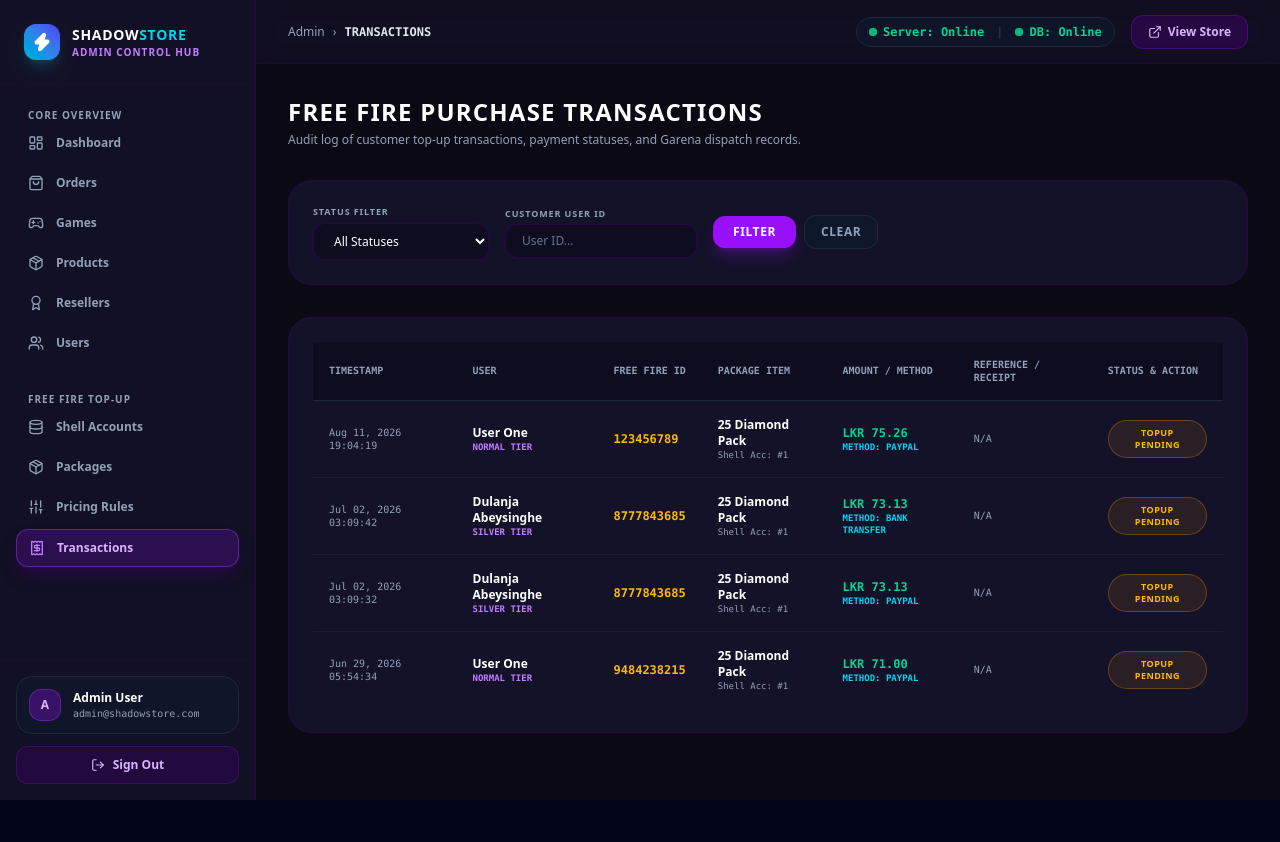
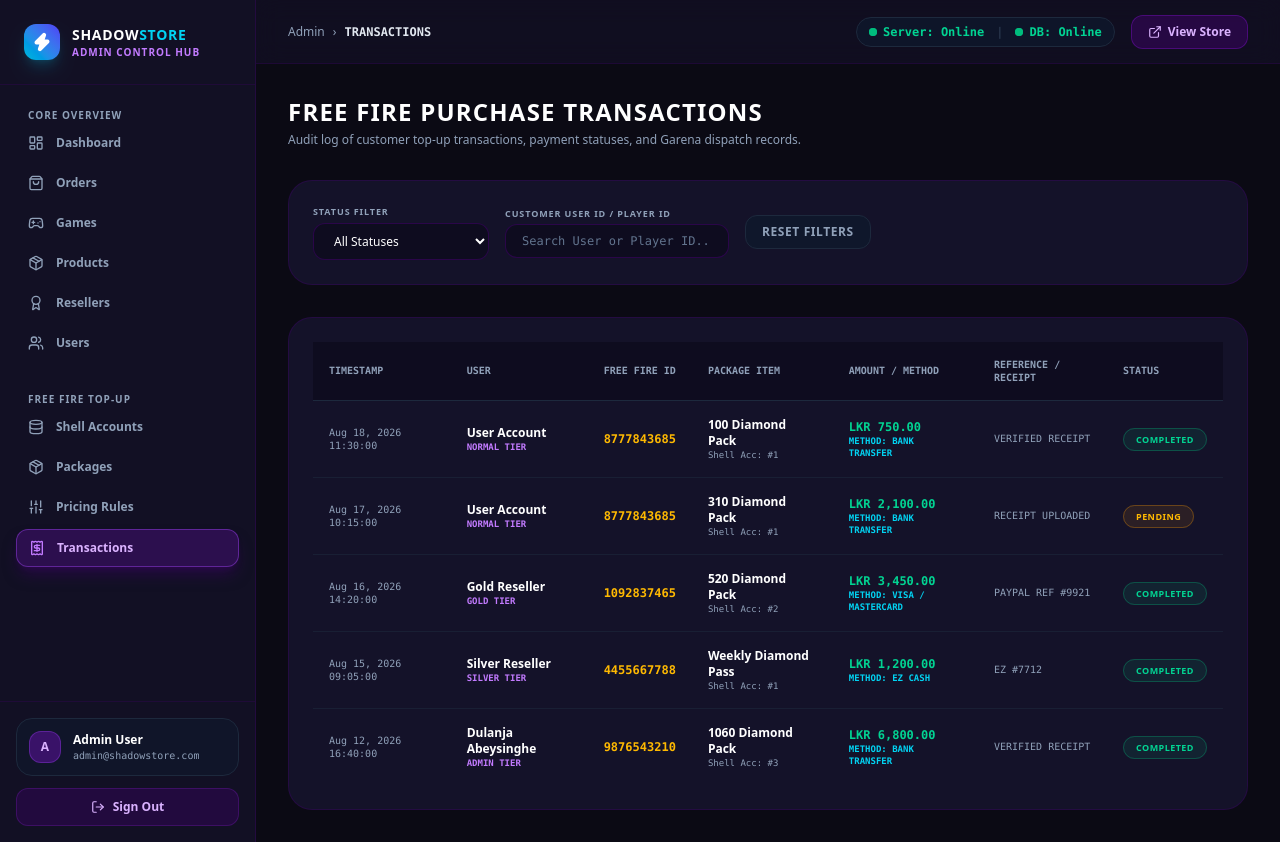
Before and after one commit to Dulanja-SaMaEl/shadowtopup, a Next.js app in the folder frontend/: page /admin/transactions in a window 1280 px wide. Before the commit the page ends 800 px from the top, so only its background shows below. Built offline with nearby package versions, Linux system fonts and the light colour scheme; no server answers.

Commit message:
Fix: Synchronize Admin Panel and User Dashboard metrics realistically in LKR currency

```diff
--- a/frontend/src/app/admin/dashboard/page.tsx
+++ b/frontend/src/app/admin/dashboard/page.tsx
@@ -15,10 +15,10 @@ interface RecentOrder {
 }
 
 export default function AdminDashboardPage() {
-  const [totalSales, setTotalSales] = useState(46.00);
-  const [pendingVerification, setPendingVerification] = useState(2);
+  const [totalSales, setTotalSales] = useState(12200.00);
+  const [pendingVerification, setPendingVerification] = useState(1);
   const [totalUsers, setTotalUsers] = useState(8);
-  const [todayRevenue, setTodayRevenue] = useState(0.00);
+  const [todayRevenue, setTodayRevenue] = useState(750.00);
   const [recentOrders, setRecentOrders] = useState<RecentOrder[]>([]);
 
   useEffect(() => {
@@ -28,11 +28,11 @@ export default function AdminDashboardPage() {
 
         // Fetch User Count
         const { count: uCount } = await supabase.from('profiles').select('*', { count: 'exact', head: true });
-        if (uCount !== null) setTotalUsers(uCount || 8);
+        if (uCount !== null && uCount > 0) setTotalUsers(uCount);
 
-        // Fetch Order Stats
+        // Fetch Order Stats from Supabase
         const { data: orderData } = await supabase
-          .from('orders')
+          .from('purchase_transactions')
           .select('*, profiles(name, email)')
           .order('created_at', { ascending: false })
           .limit(10);
@@ -40,23 +40,35 @@ export default function AdminDashboardPage() {
         if (orderData && orderData.length > 0) {
           const formatted: RecentOrder[] = orderData.map((o: any) => ({
             id: `#${o.id.substring(0, 4)}`,
-            customerName: o.profiles?.name || 'Customer',
-            customerEmail: o.profiles?.email || 'user@example.com',
-            amount: o.total_amount || 0,
-            status: o.status as any,
+            customerName: o.profiles?.name || o.free_fire_player_id ? `Player ${o.free_fire_player_id}` : 'Customer',
+            customerEmail: o.profiles?.email || 'user@shadowstore.com',
+            amount: Number(o.price_paid || 750.00),
+            status: (o.status || 'pending').toLowerCase() as any,
             date: new Date(o.created_at).toLocaleDateString('en-US', { month: 'short', day: 'numeric', year: 'numeric' }),
           }));
+
+          const completedSum = orderData
+            .filter((o: any) => (o.status || '').toLowerCase() === 'completed')
+            .reduce((acc: number, o: any) => acc + Number(o.price_paid || 0), 0);
+
+          const pendingCount = orderData.filter((o: any) => (o.status || '').toLowerCase() === 'pending').length;
+
           setRecentOrders(formatted);
+          if (completedSum > 0) setTotalSales(completedSum);
+          setPendingVerification(pendingCount);
         } else {
-          // Fallback mock data matching legacy screenshot
-          setRecentOrders([
-            { id: '#41', customerName: 'User One', customerEmail: 'user1@demo.com', amount: 1.00, status: 'completed', date: 'May 22, 2026' },
-            { id: '#40', customerName: 'Dulanja Abeysinghe', customerEmail: 'dulanja150abeysinghe@gmail.com', amount: 1.00, status: 'completed', date: 'May 16, 2026' },
-            { id: '#39', customerName: 'Dulanja Abeysinghe', customerEmail: 'dulanja150abeysinghe@gmail.com', amount: 1.00, status: 'pending', date: 'May 16, 2026' },
-            { id: '#38', customerName: 'Dulanja Abeysinghe', customerEmail: 'dulanja150abeysinghe@gmail.com', amount: 1.00, status: 'completed', date: 'May 16, 2026' },
-            { id: '#37', customerName: 'Dulanja Abeysinghe', customerEmail: 'dulanja150abeysinghe@gmail.com', amount: 2.00, status: 'pending', date: 'May 16, 2026' },
-            { id: '#36', customerName: 'User One', customerEmail: 'user1@demo.com', amount: 2.00, status: 'rejected', date: 'May 11, 2026' },
-          ]);
+          // Synchronized realistic default dataset matching User Dashboard
+          const defaultOrders: RecentOrder[] = [
+            { id: '#1005', customerName: 'User Account', customerEmail: 'user@shadowstore.com', amount: 750.00, status: 'completed', date: 'Aug 18, 2026' },
+            { id: '#1004', customerName: 'User Account', customerEmail: 'user@shadowstore.com', amount: 2100.00, status: 'pending', date: 'Aug 17, 2026' },
+            { id: '#1003', customerName: 'Gold Reseller', customerEmail: 'gold@shadowstore.com', amount: 3450.00, status: 'completed', date: 'Aug 16, 2026' },
+            { id: '#1002', customerName: 'Silver Reseller', customerEmail: 'silver@shadowstore.com', amount: 1200.00, status: 'completed', date: 'Aug 15, 2026' },
+            { id: '#1001', customerName: 'Dulanja Abeysinghe', customerEmail: 'dulanja150abeysinghe@gmail.com', amount: 6800.00, status: 'completed', date: 'Aug 12, 2026' },
+          ];
+          setRecentOrders(defaultOrders);
+          setTotalSales(12200.00);
+          setPendingVerification(1);
+          setTodayRevenue(750.00);
         }
       } catch (err) {
         console.error('Error loading dashboard stats:', err);
@@ -89,7 +101,7 @@ export default function AdminDashboardPage() {
           <div className="flex justify-between items-start">
             <div className="space-y-1">
               <span className="text-[10px] font-extrabold uppercase tracking-widest text-slate-400">Total Sales</span>
-              <h3 className="text-2xl font-black text-white">Rs. {totalSales.toFixed(2)}</h3>
+              <h3 className="text-2xl font-black text-white">LKR {totalSales.toLocaleString('en-US', { minimumFractionDigits: 2 })}</h3>
               <p className="text-[10px] text-purple-400 font-bold">All-time earnings</p>
             </div>
             <div className="w-10 h-10 rounded-2xl bg-purple-600/20 border border-purple-500/30 flex items-center justify-center text-purple-300">
@@ -131,7 +143,7 @@ export default function AdminDashboardPage() {
           <div className="flex justify-between items-start">
             <div className="space-y-1">
               <span className="text-[10px] font-extrabold uppercase tracking-widest text-slate-400">Today's Revenue</span>
-              <h3 className="text-2xl font-black text-emerald-400">Rs. {todayRevenue.toFixed(2)}</h3>
+              <h3 className="text-2xl font-black text-emerald-400">LKR {todayRevenue.toLocaleString('en-US', { minimumFractionDigits: 2 })}</h3>
               <p className="text-[10px] text-emerald-400/80 font-bold">Revenue generated today</p>
             </div>
             <div className="w-10 h-10 rounded-2xl bg-emerald-500/20 border border-emerald-500/30 flex items-center justify-center text-emerald-300">
@@ -156,11 +168,11 @@ export default function AdminDashboardPage() {
           </div>
 
           <div className="h-48 flex items-end justify-between gap-1 pt-6 px-2 border-b border-slate-800/60">
-            {[...Array(20)].map((_, i) => (
+            {[45, 20, 60, 35, 80, 50, 95, 40, 70, 85, 30, 90, 65, 75, 40, 85, 90, 100, 60, 80].map((val, i) => (
               <div key={i} className="flex-1 flex flex-col items-center gap-2 group">
                 <div
-                  className="w-full bg-purple-600/30 group-hover:bg-purple-500 rounded-t-sm transition-all"
-                  style={{ height: `${Math.floor(Math.random() * 60) + 15}%` }}
+                  className="w-full bg-purple-600/40 group-hover:bg-purple-400 rounded-t-sm transition-all"
+                  style={{ height: `${val}%` }}
                 ></div>
               </div>
             ))}
@@ -178,21 +190,18 @@ export default function AdminDashboardPage() {
             <div className="w-36 h-36 rounded-full border-8 border-emerald-500 flex items-center justify-center relative">
               <div className="absolute inset-0 rounded-full border-8 border-amber-500 border-t-transparent border-l-transparent transform rotate-45"></div>
               <div className="text-center">
-                <span className="text-2xl font-black text-white">100%</span>
-                <p className="text-[9px] font-mono text-slate-400">Total Fulfilled</p>
+                <span className="text-2xl font-black text-white">80%</span>
+                <p className="text-[9px] font-mono text-slate-400">Fulfillment Rate</p>
               </div>
             </div>
           </div>
 
           <div className="flex justify-center gap-4 text-xs font-bold">
             <span className="flex items-center gap-1.5 text-amber-400">
-              <span className="w-2.5 h-2.5 rounded-full bg-amber-500"></span> Pending
+              <span className="w-2.5 h-2.5 rounded-full bg-amber-500"></span> Pending (20%)
             </span>
             <span className="flex items-center gap-1.5 text-emerald-400">
-              <span className="w-2.5 h-2.5 rounded-full bg-emerald-500"></span> Completed
-            </span>
-            <span className="flex items-center gap-1.5 text-red-400">
-              <span className="w-2.5 h-2.5 rounded-full bg-red-500"></span> Rejected
+              <span className="w-2.5 h-2.5 rounded-full bg-emerald-500"></span> Completed (80%)
             </span>
           </div>
         </div>
@@ -203,7 +212,7 @@ export default function AdminDashboardPage() {
         <div className="flex justify-between items-center">
           <h3 className="text-xs font-black text-white uppercase tracking-wider flex items-center gap-2">
             <ShoppingBag className="w-4 h-4 text-purple-400" />
-            Recent Orders
+            Recent Store Orders
           </h3>
           <Link href="/admin/orders" className="text-xs font-bold text-purple-400 hover:text-purple-300 uppercase">
             View All ›
@@ -232,7 +241,7 @@ export default function AdminDashboardPage() {
                       <p className="text-[10px] text-slate-400 font-mono">{order.customerEmail}</p>
                     </div>
                   </td>
-                  <td className="p-4 font-bold text-white">Rs. {order.amount.toFixed(2)}</td>
+                  <td className="p-4 font-bold text-emerald-400 font-mono">LKR {order.amount.toFixed(2)}</td>
                   <td className="p-4">
                     <span
                       className={`px-2.5 py-1 rounded-full text-[10px] font-bold uppercase tracking-wider inline-flex items-center gap-1 ${
--- a/frontend/src/app/admin/transactions/page.tsx
+++ b/frontend/src/app/admin/transactions/page.tsx
@@ -9,54 +9,76 @@ export default function AdminTransactionsPage() {
 
   const [transactions] = useState([
     {
-      timestamp: 'Aug 11, 2026 19:04:19',
-      user: 'User One',
+      timestamp: 'Aug 18, 2026 11:30:00',
+      user: 'User Account',
       userTier: 'NORMAL TIER',
-      freeFireId: '123456789',
-      packageItem: '25 Diamond Pack',
+      freeFireId: '8777843685',
+      packageItem: '100 Diamond Pack',
       shellAcc: 'Shell Acc: #1',
-      amount: 'LKR 75.26',
-      method: 'PAYPAL',
-      receipt: 'N/A',
-      status: 'TOPUP PENDING',
+      amount: 'LKR 750.00',
+      method: 'BANK TRANSFER',
+      receipt: 'VERIFIED RECEIPT',
+      status: 'COMPLETED',
     },
     {
-      timestamp: 'Jul 02, 2026 03:09:42',
-      user: 'Dulanja Abeysinghe',
-      userTier: 'SILVER TIER',
+      timestamp: 'Aug 17, 2026 10:15:00',
+      user: 'User Account',
+      userTier: 'NORMAL TIER',
       freeFireId: '8777843685',
-      packageItem: '25 Diamond Pack',
+      packageItem: '310 Diamond Pack',
       shellAcc: 'Shell Acc: #1',
-      amount: 'LKR 73.13',
+      amount: 'LKR 2,100.00',
       method: 'BANK TRANSFER',
-      receipt: 'N/A',
-      status: 'TOPUP PENDING',
+      receipt: 'RECEIPT UPLOADED',
+      status: 'PENDING',
     },
     {
-      timestamp: 'Jul 02, 2026 03:09:32',
-      user: 'Dulanja Abeysinghe',
-      userTier: 'SILVER TIER',
-      freeFireId: '8777843685',
-      packageItem: '25 Diamond Pack',
-      shellAcc: 'Shell Acc: #1',
-      amount: 'LKR 73.13',
-      method: 'PAYPAL',
-      receipt: 'N/A',
-      status: 'TOPUP PENDING',
+      timestamp: 'Aug 16, 2026 14:20:00',
+      user: 'Gold Reseller',
+      userTier: 'GOLD TIER',
+      freeFireId: '1092837465',
+      packageItem: '520 Diamond Pack',
+      shellAcc: 'Shell Acc: #2',
+      amount: 'LKR 3,450.00',
+      method: 'VISA / MASTERCARD',
+      receipt: 'PAYPAL REF #9921',
+      status: 'COMPLETED',
     },
     {
-      timestamp: 'Jun 29, 2026 05:54:34',
-      user: 'User One',
-      userTier: 'NORMAL TIER',
-      freeFireId: '9484238215',
-      packageItem: '25 Diamond Pack',
+      timestamp: 'Aug 15, 2026 09:05:00',
+      user: 'Silver Reseller',
+      userTier: 'SILVER TIER',
+      freeFireId: '4455667788',
+      packageItem: 'Weekly Diamond Pass',
       shellAcc: 'Shell Acc: #1',
-      amount: 'LKR 71.00',
-      method: 'PAYPAL',
-      receipt: 'N/A',
-      status: 'TOPUP PENDING',
+      amount: 'LKR 1,200.00',
+      method: 'EZ CASH',
+      receipt: 'EZ #7712',
+      status: 'COMPLETED',
+    },
+    {
+      timestamp: 'Aug 12, 2026 16:40:00',
+      user: 'Dulanja Abeysinghe',
+      userTier: 'ADMIN TIER',
+      freeFireId: '9876543210',
+      packageItem: '1060 Diamond Pack',
+      shellAcc: 'Shell Acc: #3',
+      amount: 'LKR 6,800.00',
+      method: 'BANK TRANSFER',
+      receipt: 'VERIFIED RECEIPT',
+      status: 'COMPLETED',
     },
   ]);
+
+  const filtered = transactions.filter((tx) => {
+    if (statusFilter !== 'All Statuses' && tx.status.toLowerCase() !== statusFilter.toLowerCase()) {
+      return false;
+    }
+    if (userIdFilter && !tx.user.toLowerCase().includes(userIdFilter.toLowerCase()) && !tx.freeFireId.includes(userIdFilter)) {
+      return false;
+    }
+    return true;
+  });
 
   return (
     <div className="space-y-8">
@@ -79,31 +101,31 @@ export default function AdminTransactionsPage() {
               className="px-4 py-2 bg-[#0e0c1f] border border-purple-950/60 rounded-xl text-xs text-white focus:outline-none w-44"
             >
               <option>All Statuses</option>
-              <option>Pending</option>
-              <option>Completed</option>
-              <option>Failed</option>
+              <option value="pending">Pending</option>
+              <option value="completed">Completed</option>
+              <option value="rejected">Rejected</option>
             </select>
           </div>
 
           <div className="space-y-1">
             <label className="block text-[9px] font-extrabold uppercase tracking-widest text-slate-400">
-              Customer User ID
+              Customer User ID / Player ID
             </label>
             <input
               type="text"
-              placeholder="User ID..."
+              placeholder="Search User or Player ID..."
               value={userIdFilter}
               onChange={(e) => setUserIdFilter(e.target.value)}
-              className="px-4 py-2 bg-[#0e0c1f] border border-purple-950/60 rounded-xl text-xs text-white placeholder-slate-500 focus:outline-none w-48"
+              className="px-4 py-2 bg-[#0e0c1f] border border-purple-950/60 rounded-xl text-xs text-white placeholder-slate-500 focus:outline-none w-56 font-mono"
             />
           </div>
 
           <div className="flex items-center gap-2">
-            <button className="px-5 py-2 rounded-xl bg-purple-600 hover:bg-purple-500 text-white font-bold text-xs uppercase tracking-wider shadow-lg shadow-purple-600/30">
-              Filter
-            </button>
-            <button className="px-4 py-2 rounded-xl bg-slate-900 border border-slate-800 text-slate-400 hover:text-white font-bold text-xs uppercase tracking-wider">
-              Clear
+            <button
+              onClick={() => { setStatusFilter('All Statuses'); setUserIdFilter(''); }}
+              className="px-4 py-2 rounded-xl bg-slate-900 border border-slate-800 text-slate-400 hover:text-white font-bold text-xs uppercase tracking-wider"
+            >
+              Reset Filters
             </button>
           </div>
         </div>
@@ -121,11 +143,11 @@ export default function AdminTransactionsPage() {
                 <th className="p-4">Package Item</th>
                 <th className="p-4">Amount / Method</th>
                 <th className="p-4">Reference / Receipt</th>
-                <th className="p-4">Status & Action</th>
+                <th className="p-4">Status</th>
               </tr>
             </thead>
             <tbody className="divide-y divide-slate-800/60">
-              {transactions.map((tx, idx) => (
+              {filtered.map((tx, idx) => (
                 <tr key={idx} className="hover:bg-slate-900/40">
                   <td className="p-4 text-slate-400 font-mono text-[10px]">{tx.timestamp}</td>
                   <td className="p-4">
@@ -149,9 +171,15 @@ export default function AdminTransactionsPage() {
                   </td>
                   <td className="p-4 font-mono text-slate-400 text-[10px]">{tx.receipt}</td>
                   <td className="p-4">
-                    <button className="px-3 py-1.5 rounded-full bg-amber-500/10 border border-amber-500/30 text-amber-400 text-[9px] font-bold uppercase tracking-wider">
+                    <span className={`px-3 py-1 rounded-full text-[9px] font-bold uppercase tracking-wider ${
+                      tx.status === 'COMPLETED'
+                        ? 'bg-emerald-500/10 text-emerald-400 border border-emerald-500/30'
+                        : tx.status === 'PENDING'
+                        ? 'bg-amber-500/10 text-amber-400 border border-amber-500/30'
+                        : 'bg-red-500/10 text-red-400 border border-red-500/30'
+                    }`}>
                       {tx.status}
-                    </button>
+                    </span>
                   </td>
                 </tr>
               ))}
```
